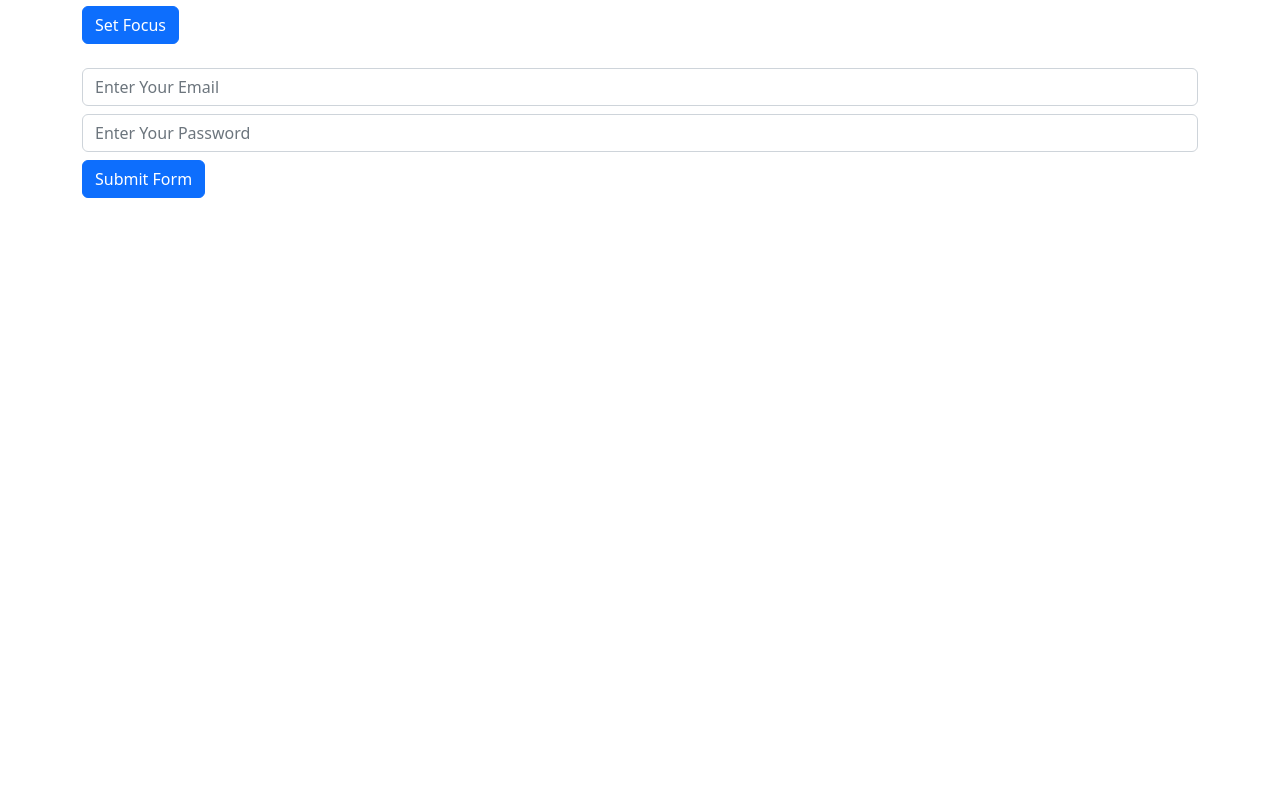
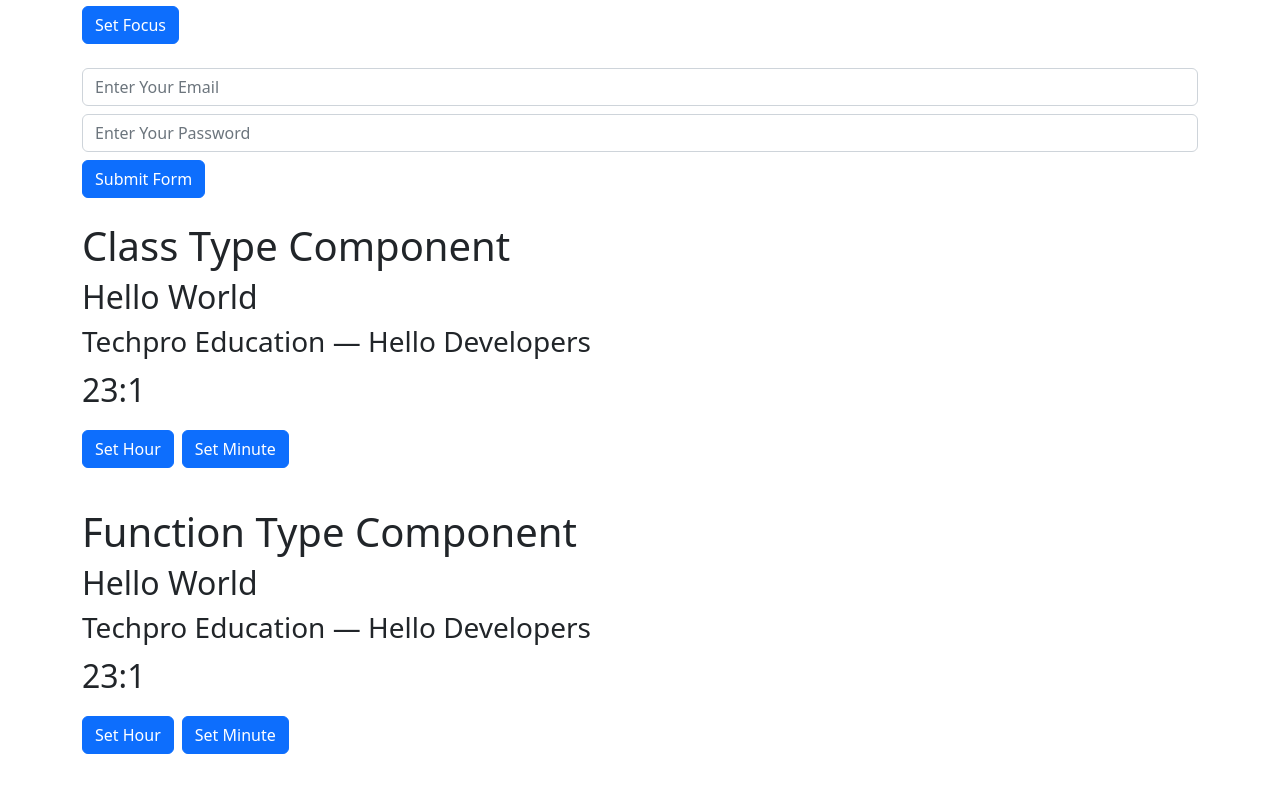
Before and after one commit to Krpiszez/FrontEndProjects, a React (Create React App) app in the folder IntroToReact/: page / in a window 1280 px wide. Shown: the part 8417-9209 px from the top of the page. Before the commit the page ends 8639 px from the top, so only its background shows below. Built offline with nearby package versions, Linux system fonts and the light colour scheme.

Commit message:
ClassTypeComponent

```diff
--- a/IntroToReact/src/App.js
+++ b/IntroToReact/src/App.js
@@ -29,11 +29,14 @@ import DigitalClockApplication3 from "./components/15-digital-clock-application3
 import FilterList from "./components/16-filter-list/filter-list";
 import NextInput from "./components/17-useref/02-next-input";
 import UseRefHook from "./components/17-useref/useref";
+import ClassTypeComponent from "./components/18-class-type-component/class-type-components";
+import FunctionTypeComponent from "./components/18-class-type-component/function-type-component";
 import ProgressBar from "./components/implementation/ProgressBar";
 import Impl1 from "./components/implementation/impl1";
 
 const App = () => {
     const conditionalRender = true;
+    const conditionalRender2 = true;
     return (
         <div className="app">
             <MyHouse />
@@ -125,6 +128,15 @@ const App = () => {
             <br/>
             <NextInput/>
             <br/>
+            {
+                conditionalRender2 && <ClassTypeComponent car={"BMW"}/>
+            }
+            <br/>
+            {
+                conditionalRender2 && <FunctionTypeComponent car={"BMW"}/>
+            }
+
+            <br/>
         </div>
     )
 };
--- a/IntroToReact/src/components/02-jsx/jsx2.js
+++ b/IntroToReact/src/components/02-jsx/jsx2.js
@@ -7,7 +7,6 @@ const Jsx2 = () => {
         occupation: "Godfather of the Developers"
     }
 
-    console.log(user.name)
 
     return (
         <>
--- a/IntroToReact/src/components/04-digital-clock-application/digital-clock-app1.js
+++ b/IntroToReact/src/components/04-digital-clock-application/digital-clock-app1.js
@@ -5,12 +5,11 @@ import moment from 'moment/moment';
 const DigitalClockApplication1 = () => {
     const dateTime = moment();
 
-    console.log(dateTime);
     const dateStr = dateTime.format("LL");
     const timeStr = dateTime.format("HH:mm:ss");
     const dayStr = dateTime.format("dddd");
     const hour = dateTime.format("HH");
-    console.log(hour);
+    // console.log(hour);
     let message;
 
     if(hour >= 6 && hour < 11){
--- a/IntroToReact/src/components/05-props/01-welcome.js
+++ b/IntroToReact/src/components/05-props/01-welcome.js
@@ -1,7 +1,7 @@
 import React from 'react'
 
 const Welcome1 = (props) => {
-    console.log(props)
+    // console.log(props)
   return (
     <div>
         <h2>
--- a/IntroToReact/src/components/06-digital-clock-application2/06-digital-clock-application2.js
+++ b/IntroToReact/src/components/06-digital-clock-application2/06-digital-clock-application2.js
@@ -5,12 +5,12 @@ import moment from 'moment';
 const DigitalClockApplication2 = (props) => {
     const dateTime = moment();
 
-    console.log(dateTime);
+    // console.log(dateTime);
     const dateStr = dateTime.format("LL");
     const timeStr = dateTime.format("HH:mm:ss");
     const dayStr = dateTime.format("dddd");
     const hour = dateTime.format("HH");
-    console.log(hour);
+    // console.log(hour);
     let message;
 
     if(hour >= 6 && hour < 11){
--- /dev/null
+++ b/IntroToReact/src/components/18-class-type-component/class-type-components.js
@@ -0,0 +1,54 @@
+import React from 'react';
+import { Button, Container } from 'react-bootstrap';
+// import { Component } from "react";
+
+export default class ClassTypeComponent extends React.Component {
+    constructor(props) {
+        super(props);
+        this.state = {
+            name: "Techpro Education",
+            message: "Hello Developers",
+            hour: new Date().getHours(),
+            minute: new Date().getMinutes(),
+            carName: this.props.carName
+        }
+    }
+
+    componentDidMount() {
+        console.log("Works on first render CTC");
+    };
+
+    componentDidUpdate(prevProps, prevState) {
+        console.log("Works on re-render");
+
+        if (prevState.hour !== this.state.hour) {
+            console.log("Hour has changed");
+        }
+
+        if (prevProps.carName !== this.props.carName) {
+            console.log("Car has changed");
+            this.setState({ carName: this.props.carName })
+        }
+    };
+
+    componentWillUnmount() {
+        console.log("Works on unmount CTC")
+    };
+
+    render() {
+
+        const welcome = "Hello World";
+
+        return (
+            <Container>
+                <h1>Class Type Component</h1>
+                <h2>{welcome}</h2>
+                <h3>{this.state.name} — {this.state.message}</h3>
+                <p className='fs-2'>{this.state.hour}:{this.state.minute}</p>
+                <Button className='me-2' onClick={() => this.setState({ hour: 20 })}>Set Hour</Button>
+                <Button>Set Minute</Button>
+                <p className='fw-bold'>{this.state.carName}</p>
+            </Container>
+        )
+    }
+};
--- /dev/null
+++ b/IntroToReact/src/components/18-class-type-component/function-type-component.js
@@ -0,0 +1,41 @@
+import React, { useEffect, useState } from 'react';
+import { Button, Container } from 'react-bootstrap';
+
+const FunctionTypeComponent = ({ carName }) => {
+    const [name, setName] = useState("Techpro Education");
+    const [message, setMessage] = useState("Hello Developers");
+    const [hour, setHour] = useState(new Date().getHours());
+    const [minute, setMinute] = useState(new Date().getMinutes());
+
+    const welcome = "Hello World";
+
+    useEffect(() => {
+        console.log("Works on first render FTC");
+
+        return () => {
+            console.log("Works on unmount FTC");
+        }
+    }, []);
+
+    useEffect(() => {
+        console.log("Hour has changed");
+    }, [hour])
+
+    useEffect(() => {
+        console.log("FTC re-renders each time");
+    })
+
+    return (
+        <Container>
+            <h1>Function Type Component</h1>
+            <h2>{welcome}</h2>
+            <h3>{name} — {message}</h3>
+            <p className='fs-2'>{hour}:{minute}</p>
+            <Button className='me-2' onClick={() => setHour(40)}>Set Hour</Button>
+            <Button>Set Minute</Button>
+            <p className='fw-bold'>{carName}</p>
+        </Container>
+    )
+};
+
+export default FunctionTypeComponent;
```
